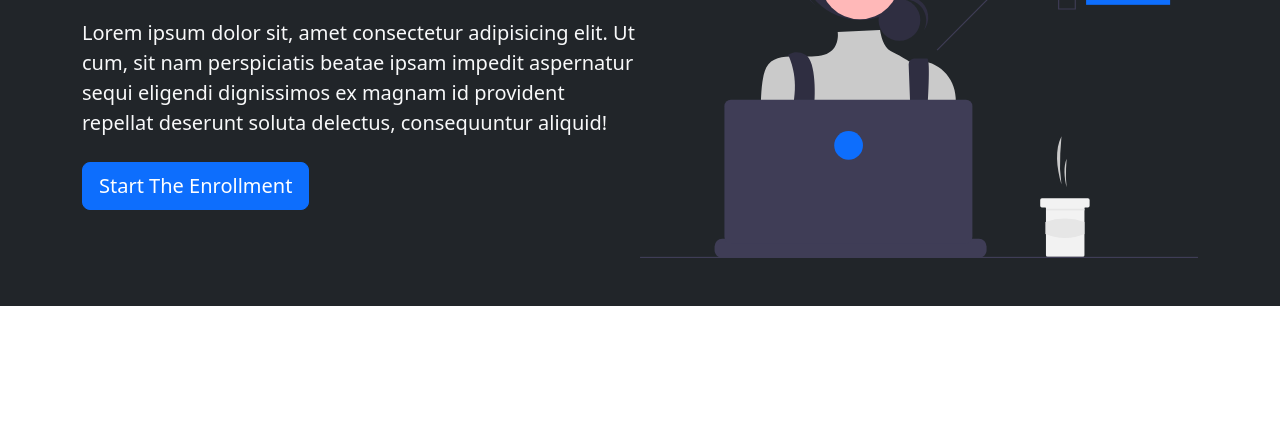
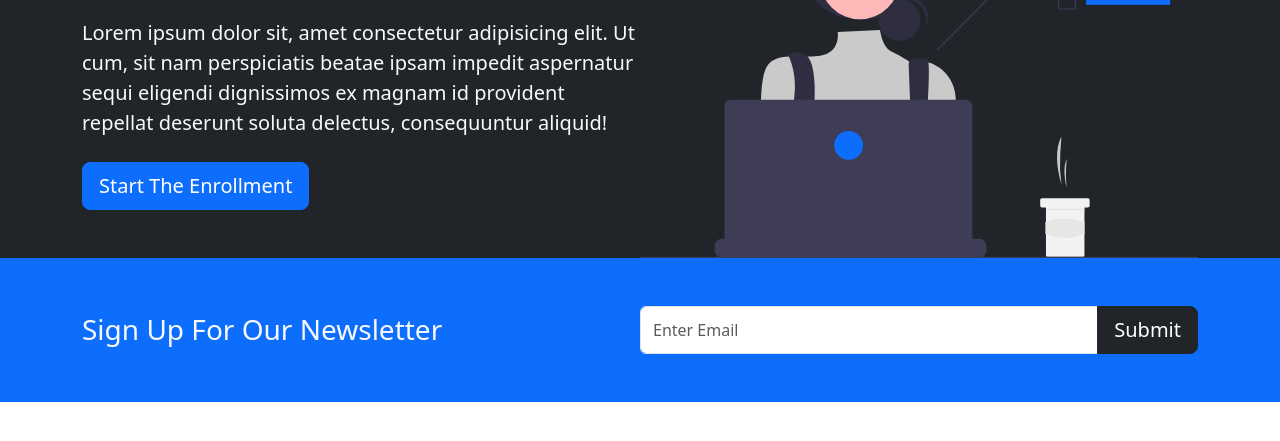
Before and after one commit to Greattie/bootstrap, a plain HTML site: page index.html in a window 1280 px wide. Shown: the part 223-664 px from the top of the page. Drawn offline with nearby package versions, Linux system fonts and the light colour scheme.

Commit message:
Created newsletter section

```diff
--- a/index.html
+++ b/index.html
@@ -5,9 +5,9 @@
     <meta charset="UTF-8">
     <meta http-equiv="X-UA-Compatible" content="IE=edge">
     <meta name="viewport" content="width=device-width, initial-scale=1.0">
-    <link rel="stylesheet" href="styles.css">
     <link href="https://cdn.jsdelivr.net/npm/bootstrap@5.3.0-alpha1/dist/css/bootstrap.min.css" rel="stylesheet"
         integrity="sha384-GLhlTQ8iRABdZLl6O3oVMWSktQOp6b7In1Zl3/Jr59b6EGGoI1aFkw7cmDA6j6gD" crossorigin="anonymous">
+    <link rel="stylesheet" href="styles.css">
     <title>Bootstrap Crash Course</title>
 </head>
 
@@ -41,7 +41,7 @@
 
 
     <!-- SECTION ONE -->
-    <section class="bg-dark text-light p-5 text-center text-sm-start">
+    <section class="bg-dark text-light p-5 p-lg-0  pt-lg-5 text-center text-sm-start">
         <div class="container">
             <div class="d-sm-flex align-items-center justify-content-between">
                 <div>
@@ -56,7 +56,24 @@
         </div>
     </section>
 
-    <!-- SECTION TWO -->
+    <!-- NEWSLETTER SECTION -->
+    <section class="bg-primary text-light p-5">
+        <div class="container">
+            <div class="d-md-flex justify-content-between align-items-center">
+                <h3 class="mb-3 mb-md-0">
+                    Sign Up For Our Newsletter
+                </h3>
+
+                <!-- INPUT -->
+                <div class="input-group news-input">
+                    <input type="text" class="form-control" placeholder="Enter Email" aria-label="User's Email"
+                        aria-describedby="button-addon2">
+                    <button class="btn btn-dark btn-lg" type="button" id="button-addon2">Submit</button>
+                </div>
+            </div>
+        </div>
+    </section>
+
     <script src="https://cdn.jsdelivr.net/npm/bootstrap@5.3.0-alpha1/dist/js/bootstrap.bundle.min.js"
         integrity="sha384-w76AqPfDkMBDXo30jS1Sgez6pr3x5MlQ1ZAGC+nuZB+EYdgRZgiwxhTBTkF7CXvN"
         crossorigin="anonymous"></script>
--- a/styles.css
+++ b/styles.css
@@ -0,0 +1,5 @@
+@media (min-width: 768px) {
+  .news-input {
+    width: 50%;
+  }
+}
```
